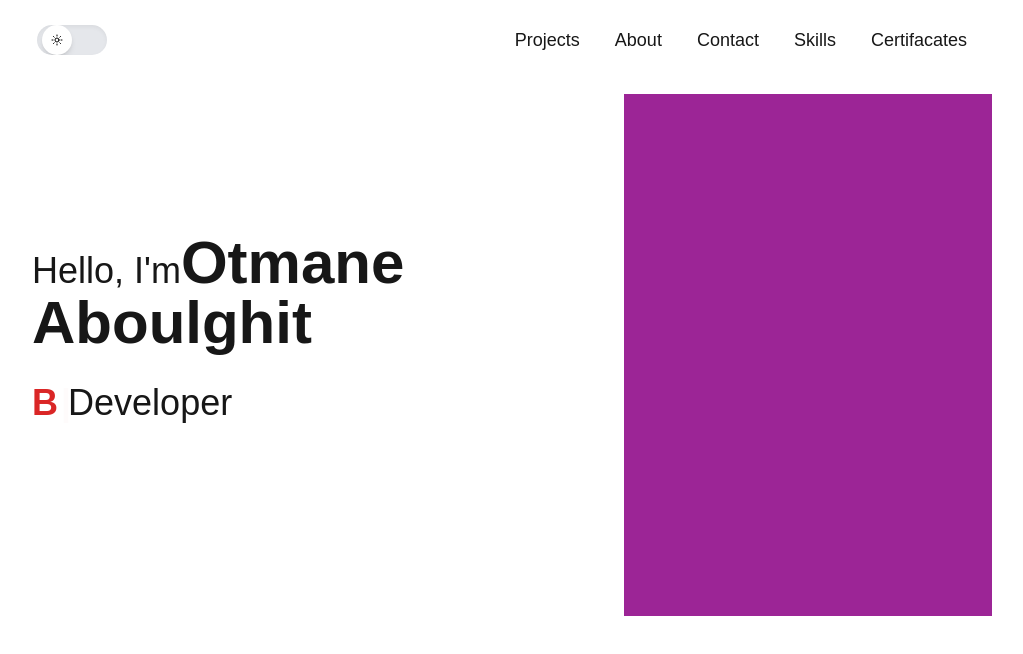
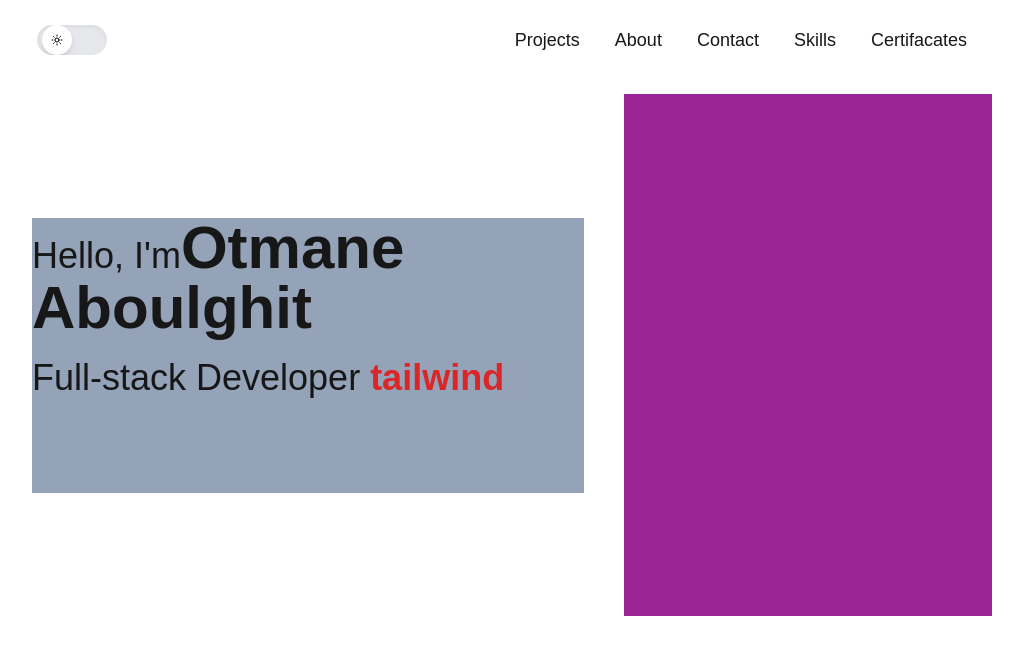
Before and after one commit to otmane222/PortfolioV3, a Next.js app: page / in a window 1280 px wide. Shown: the top 654 px of the page, without its empty margins (128-1151 px from the left). Built offline with nearby package versions, Linux system fonts and the light colour scheme.

Commit message:
start working on header

```diff
--- a/components/Header.tsx
+++ b/components/Header.tsx
@@ -6,23 +6,23 @@ function Header() {
   return (
     <div className="w-full h-[550px] bg-[#] flex items-center justify-center">
       <div className="md:w-[60%] w-[80%] grow-1 h-[50%]  m-5">
-        <div className="flex flex-col w-full h-[80%]  justify-around">
+        <div className="flex flex-col w-full h-[100%]   bg-slate-400">
           <h1>
             <span className="text-4xl">Hello, I'm</span>
             <span className="text-6xl font-bold">Otmane Aboulghit</span>
             <br />
           </h1>
-          <h1>
+          <h1 className='mt-5'>
+            <span className="text-4xl ">Full-stack Developer </span>
             <span className='text-4xl text-[#da2626] font-bold' >
 
             <Typewriter
 
-              words={['Front-end', 'Back-end', 'Full-stack']}
+              words={['Next js','React', 'tailwindcss', 'typescript', 'Django Rest Framework']}
               loop={0} cursor={true} cursorStyle='|'
               typeSpeed={100} deleteSpeed={100} delaySpeed={1000}
               />
               </span>
-            <span className="text-4xl ">Developer</span>
           </h1>
         </div>
       </div>
```
